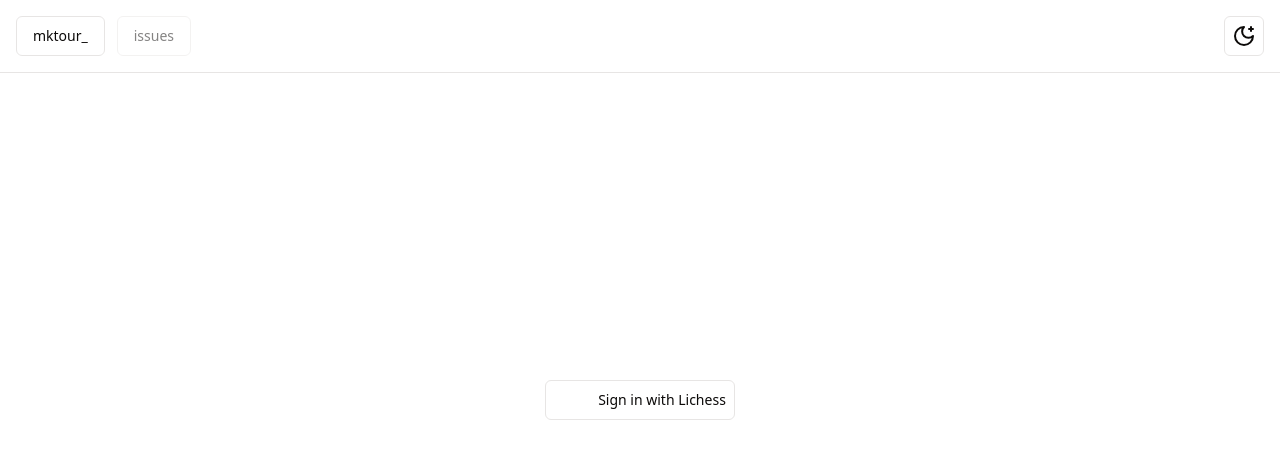
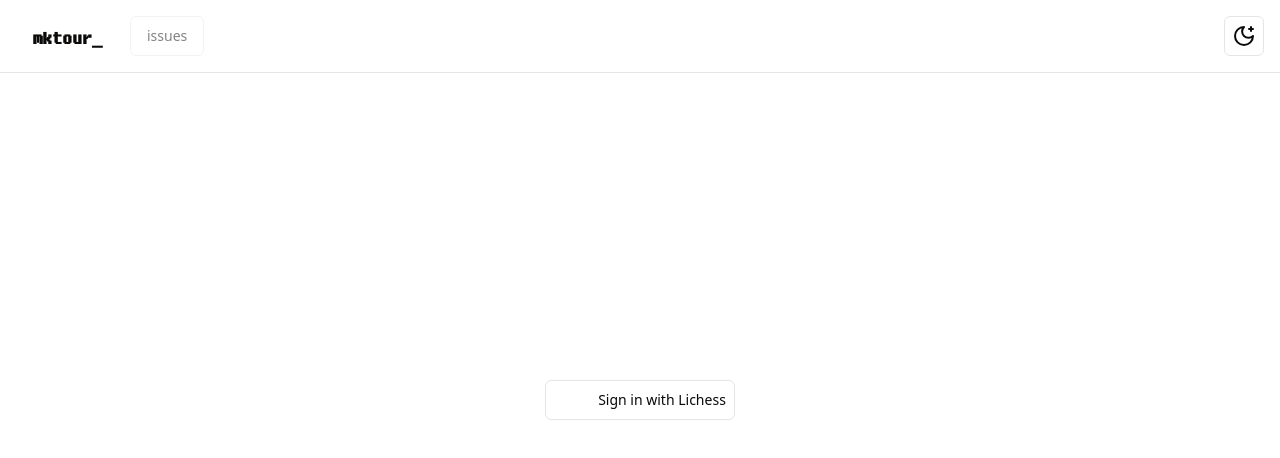
Before and after one commit to sukalov/mktour, a Next.js app: page / in a window 1280 px wide. Shown: the top 458 px of the page. Built offline with nearby package versions, Linux system fonts and the light colour scheme; no server answers.

Commit message:
Mktour navbar + loading (fixme)

```diff
--- a/src/app/loading.tsx
+++ b/src/app/loading_test.tsx
@@ -1,5 +1,5 @@
 'use client'
 
-import Mktour from "@/components/mktour-logo"
+import Mktour from "@/components/ui/mktour-logo"
 
 export default function Loading() { return <Mktour /> }
--- a/src/app/mobile.tsx
+++ b/src/app/mobile.tsx
@@ -1,16 +1,14 @@
 'use client'
 
 import AuthButton from '@/components/auth-button'
-import Mktour from '@/components/mktour-logo'
-import Navbar from '@/components/navbar'
+import Mktour from '@/components/ui/mktour-logo'
 import { useSession } from 'next-auth/react'
+import { useEffect } from 'react'
 
-const HomeMobile = () => {
+export default function HomeMobile() {
 	const { data: session, status, update } = useSession()
   const loading = status === 'loading'
-  console.log(loading)
 
+  if (loading) return <Mktour />
   return <AuthButton />
 }
-
-export default HomeMobile
--- a/src/app/page.tsx
+++ b/src/app/page.tsx
@@ -4,7 +4,7 @@ import Navbar from '@/components/navbar'
 import { SessionProvider } from 'next-auth/react'
 import HomeMobile from './mobile'
 
-const Home = () => {
+export default function Home() {
 	return (
 		<SessionProvider>
 			<main className="flex min-h-screen flex-col items-center justify-around p-12">
@@ -13,5 +13,3 @@ const Home = () => {
 		</SessionProvider>
 	)
 }
-
-export default Home
--- a/src/components/auth-button.tsx
+++ b/src/components/auth-button.tsx
@@ -3,34 +3,22 @@
 import { SessionProvider, signIn, signOut, useSession } from 'next-auth/react'
 import React from 'react'
 import { Button } from './ui/button'
-import lichessLogo from './ui/lichess-logo'
-import Mktour from './mktour-logo'
+import LichessLogo from './ui/lichess-logo'
 
 export default function AuthButton() {
 	const { data: session, status, update } = useSession()
-  const logoLichess = React.createElement(lichessLogo)
-  const loading = status === 'loading'
+  const logo = React.createElement(LichessLogo)
 
 	const handleSignOut = () => {
 		signOut({ callbackUrl: '/' })
 	}
-  if (loading) return <Mktour />
-  // if (loading) return null
-
-	// if (loading) {
-	// 	return (
-	// 		<div>
-	// 			<Button variant="outline">Loading...</Button>
-	// 		</div>
-	// 	)
-	// }
 
 	if (!session) {
 		return (
 			<div>
 				<SessionProvider>
 					<Button className='flex-row gap-4 p-2' variant="outline" onClick={() => signIn('lichess')}>
-						{logoLichess} Sign in with Lichess
+						{logo} Sign in with Lichess
 					</Button>
 				</SessionProvider>
 			</div>
--- a/src/components/mode-toggler.tsx
+++ b/src/components/mode-toggler.tsx
@@ -5,7 +5,7 @@ import { Button } from './ui/button'
 import { SunMoonIcon, MoonStarIcon } from 'lucide-react'
 import { useState, useEffect } from 'react'
 
-const ModeToggler = () => {
+export default function ModeToggler() {
 	const { theme, setTheme } = useTheme()
 	const [mounted, setMounted] = useState(false)
 
@@ -26,5 +26,3 @@ const ModeToggler = () => {
 		</Button>
 	)
 }
-
-export default ModeToggler
--- a/src/components/navbar.tsx
+++ b/src/components/navbar.tsx
@@ -6,6 +6,7 @@ import ModeToggler from './mode-toggler'
 import Link from 'next/link'
 import { Button } from './ui/button'
 import ButtonForAuthorized from './button-for-authorized'
+import MktourNavbar from './ui/mktour-logo-navbar'
 
 export default function Navbar() {
   const { data: session, status, update } = useSession()
@@ -16,7 +17,7 @@ export default function Navbar() {
 		<SessionProvider>
 			<nav className="flex w-full border-b justify-end p-4 fixed gap-3">
 				<Link href="/">
-					<Button variant="outline">mktour_</Button>
+					<Button className='' variant='ghost'><MktourNavbar /></Button>
 				</Link>
 				<ButtonForAuthorized text="issues" variant="outline" slug="issues" />
 				<div className="flex-grow"></div>
--- a/src/components/theme-provider.tsx
+++ b/src/components/theme-provider.tsx
@@ -4,8 +4,6 @@ import * as React from 'react'
 import { ThemeProvider as NextThemesProvider } from 'next-themes'
 import { type ThemeProviderProps } from 'next-themes/dist/types'
 
-const ThemeProvider = ({ children, ...props }: ThemeProviderProps) => {
+export default function ThemeProvider({ children, ...props }: ThemeProviderProps) {
 	return <NextThemesProvider {...props}>{children}</NextThemesProvider>
 }
-
-export default ThemeProvider
--- a/src/components/ui/lichess-logo.tsx
+++ b/src/components/ui/lichess-logo.tsx
@@ -1,5 +1,5 @@
-const lichessLogo = () => (
-	<svg xmlns="http://www.w3.org/2000/svg" width="28" height="28" viewBox="0 0 28 28" fill="none">
+export default function LichessLogo() {
+	return <svg xmlns="http://www.w3.org/2000/svg" width="28" height="28" viewBox="0 0 28 28" fill="none">
 		<path
 			d="M21.6549 1C19.7818 1.22187 18.2313 1.47877 16.7275 2.58386C3.92052 1.68259 0.616889 10.5716 1.3449 16.3205C2.83753 27.3874 17.9204 30.3444 22.914 22.8683C18.9641 26.9532 12.6858 27.5137 7.8853 24.5052C3.0848 21.4968 0.715584 15.2738 3.46896 10.0589C6.22287 4.84394 11.0637 3.14171 16.3879 4.13428C17.6773 3.38163 19.1604 2.42516 20.4498 2.44267L19.551 5.02228L26.3174 16.3651C26.0845 19.3662 23.4208 19.6093 23.4208 19.6093C23.1162 18.829 22.5537 18.0477 20.8515 16.4055C19.1498 14.7632 11.5842 11.0037 12.4741 7.80306C11.4123 11.501 17.9453 15.3147 19.924 17.1783C21.9032 19.0413 22.8031 20.3842 22.9989 20.7643C22.9989 20.7643 27.9825 19.4352 27.1579 16.026L20.8292 4.54086L21.6549 1Z"
 			fill="white"
@@ -7,6 +7,4 @@ const lichessLogo = () => (
 			strokeLinejoin="round"
 		/>
 	</svg>
-)
-
-export default lichessLogo
+}
--- /dev/null
+++ b/src/components/ui/mktour-logo-navbar.tsx
@@ -0,0 +1,12 @@
+import localFont from 'next/font/local'
+
+const turboPascal = localFont({ src: '../fonts/TurboPascalFont.ttf' })
+
+export default function MktourNavbar() {
+	return (
+		<h1 className={`${turboPascal.className} text-xl font-bold m-auto select-none`}>
+			<span>mktour_</span>
+			{/* <span className="animate-logo-pulse">_</span> */}
+		</h1>
+	)
+}
--- a/src/components/mktour-logo.tsx
+++ b/src/components/ui/mktour-logo.tsx
@@ -1,9 +1,8 @@
 import localFont from 'next/font/local'
-// import { useEffect, useState } from 'react'
 
-const turboPascal = localFont({ src: './fonts/TurboPascalFont.ttf' })
+const turboPascal = localFont({ src: '../fonts/TurboPascalFont.ttf' })
 
-const Mktour = () => {
+export default function Mktour() {
 	return (
 		<h1 className={`${turboPascal.className} text-6xl font-bold m-auto select-none`}>
 			<span>mktour</span>
@@ -11,5 +10,3 @@ const Mktour = () => {
 		</h1>
 	)
 }
-
-export default Mktour
```
Also changed, not shown: src/app/layout.tsx (+3 -9 lines).
